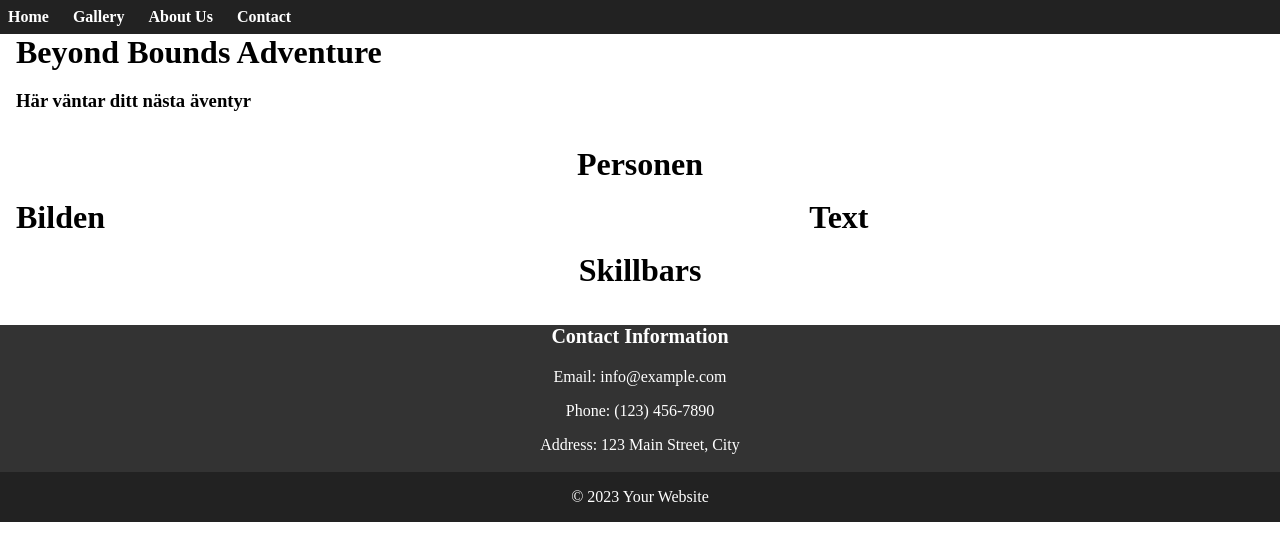
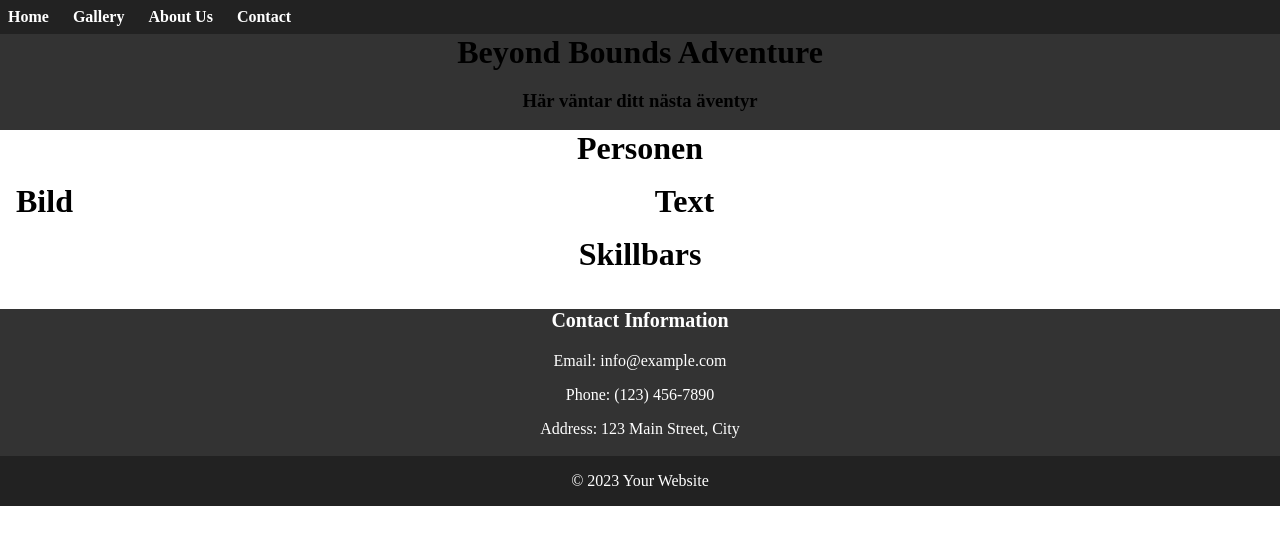
Before and after one commit to AndersenFre/ProjektarbeteHTML, a plain HTML site: page anställda/Anställd.html in a window 1280 px wide. Drawn offline with nearby package versions, Linux system fonts and the light colour scheme.

Commit message:
Anställd Mall klar

```diff
--- a/anställda/Anställd.html
+++ b/anställda/Anställd.html
@@ -4,6 +4,8 @@
     <meta charset="UTF-8">
     <meta name="viewport" content="width=device-width, initial-scale=1">
     <title>Anställd</title>
+    <script defer src="https://unpkg.com/vue@3"></script>
+    <script defer src="https://unpkg.com/axios/dist/axios.min.js"></script>
     <link rel="stylesheet" href="style.css">
 </head>
 <body>
@@ -19,7 +21,7 @@
         </nav>
         </header>
         <div class="grid-container">
-        <div class="grid-item item 10">
+        <div class="grid-item item10">
             <h1> Beyond Bounds Adventure</h1>
             <h3> Här väntar ditt nästa äventyr </h3>
         </div>
@@ -28,8 +30,8 @@
                 <h1>Personen</h1>
             </div>
             <div class="grid-item item12">
-                <div img src="">
-                   <h1>Bilden</h1>
+                <div img src="" alt="Bild på anställd">
+                   <h1>Bild</h1>
                 </div>
             </div>
         <div class="grid-item item13">
--- a/anställda/style.css
+++ b/anställda/style.css
@@ -170,6 +170,11 @@ img {
 {
     text-align: center;
 }
+.item10{
+    background-color: #333;
+    text-align: center;
+    margin: 1em 0 -1em 0;
+}
 .item11 {
     text-align: center;
 }
```
